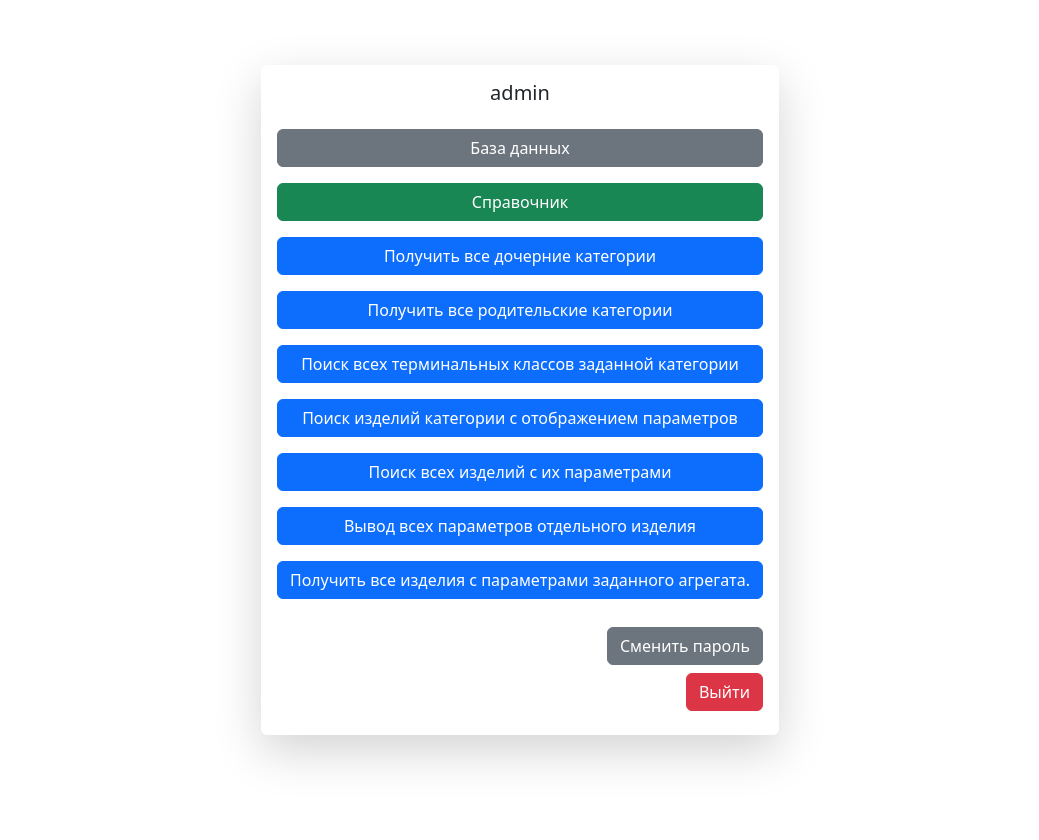
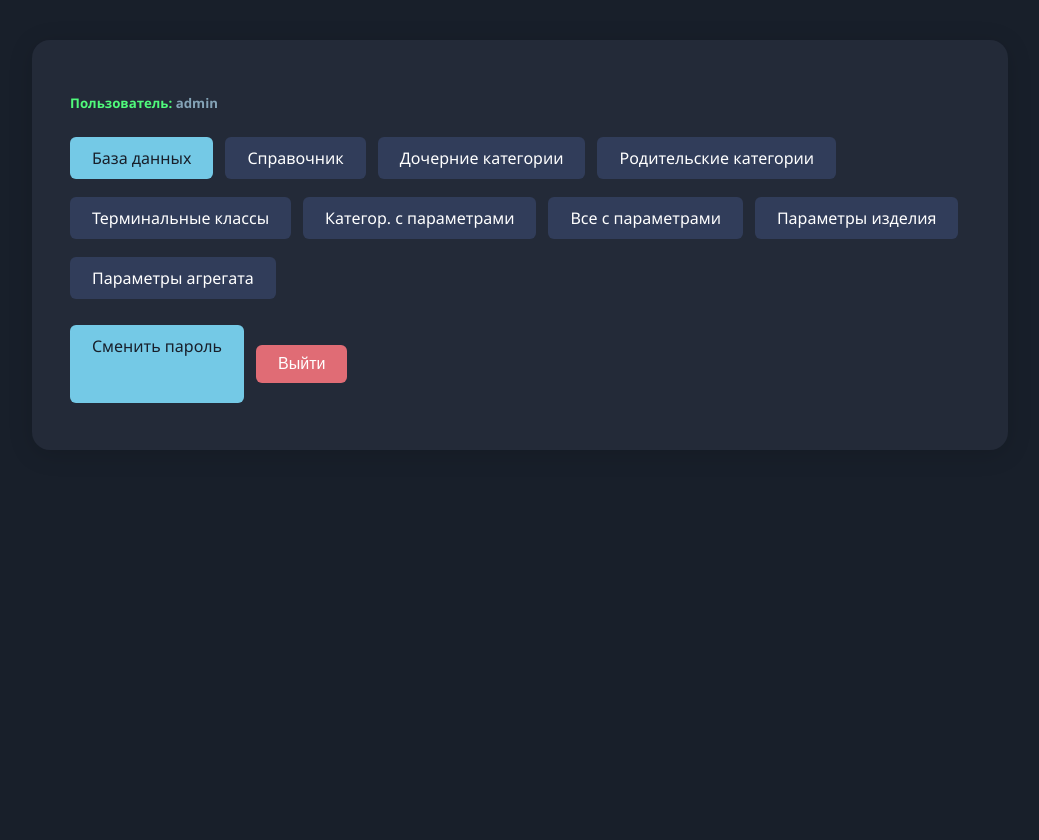
Before and after one commit to vitobrat/msp_course_work, a Django app: page / in a window 1280 px wide. Shown: the whole page, without its empty margins (120-1159 px from the left). Before the commit the page ends 764 px from the top, so only its background shows below. Run offline with Django 5.2, Linux system fonts and the light colour scheme; a user stored in the database is signed in; some libraries are stand-ins or nearby versions.

Commit message:
[feature] new design

```diff
--- a/db_admin/templates/base_with_card.html
+++ b/db_admin/templates/base_with_card.html
@@ -1,11 +1,90 @@
-{% extends "base.html" %}
-
-{% load django_bootstrap5 %}
-
-{% block content %}
-  <div class="card shadow-lg border-0 rounded">
-    <div class="card-body">
-      {% block card_content %}{% endblock %}
+<!DOCTYPE html>
+<html lang="ru">
+<head>
+    <meta charset="UTF-8">
+    <title>{% block title %}Сайт{% endblock %}</title>
+    <style>
+        body {
+            font-family: 'Segoe UI', Roboto, Arial, sans-serif;
+            background: #181f2a;
+            margin: 0; padding: 0;
+            color: #cddddc;
+            min-height: 100vh;
+        }
+        .center-container {
+            max-width: 900px;
+            margin: 40px auto;
+            background: #232a38;
+            border-radius: 18px;
+            box-shadow: 0 4px 24px #00000025;
+            padding: 2rem 2.4rem;
+        }
+        h1, h2, h5 { color: #50fa7b; margin-bottom: 20px; }
+        table {
+            width: 100%;
+            background: #1a1f29;
+            color: #c6d4dc;
+            border-collapse: collapse;
+            border-radius: 12px;
+            overflow: hidden;
+        }
+        th, td {
+            padding: 8px 14px;
+            border-bottom: 1px solid #333849;
+        }
+        th {
+            background: #2d3548;
+            color: #74c9e6;
+            font-weight: bold;
+        }
+        tr:last-child td { border-bottom: none; }
+        tr:nth-child(even) { background: #232a38; }
+        form, ul, .btn-bar { margin: 20px 0;}
+        .btn-custom {
+            display: inline-block;
+            padding: 10px 22px;
+            background: #313d5a;
+            border: none;
+            color: #fff;
+            border-radius: 6px;
+            margin: 3px 0;
+            text-decoration: none;
+            font-size: 1rem;
+            transition: background 0.23s;
+        }
+        .btn-custom:hover { background: #50fa7b; color: #232a38;}
+        .btn-accent { background: #74c9e6; color: #181f2a;}
+        .btn-red { background: #e06c75; }
+        input, select, textarea {
+            background: #232a38;
+            color: #c9dcdf;
+            border: 1px solid #41506a;
+            border-radius: 6px;
+            padding: 7px 11px;
+            margin: 6px 0;
+            width: 95%;
+        }
+        label { color: #74c9e6; }
+        .list-flat li {
+            background: #232a38;
+            border-left: 3px solid #2aa392;
+            padding: 7px 18px;
+            margin: 7px 0;
+            border-radius: 6px;
+            color: #e5ecec;
+        }
+        .card-user { text-align: left; margin-bottom: 22px;}
+        .btn-bar { display: flex; gap: 12px; flex-wrap: wrap;}
+        .text-gray {color: #84a3b7;}
+        .mb-2 {margin-bottom: 12px;}
+        .mb-3 {margin-bottom: 19px;}
+        .mt-3 {margin-top: 18px;}
+        .mt-4 {margin-top: 29px;}
+    </style>
+</head>
+<body>
+    <div class="center-container">
+        {% block card_content %}{% endblock %}
     </div>
-  </div>
-{% endblock %}
+</body>
+</html>
--- a/db_admin/templates/pages/index.html
+++ b/db_admin/templates/pages/index.html
@@ -1,49 +1,34 @@
 {% extends 'base_with_card.html' %}
 
-{% block title %}
-  Dashboard
-{% endblock %}
+{% block title %}Панель управления{% endblock %}
 
 {% block card_content %}
   {% if user.is_authenticated %}
-    <div class="text-center mb-4">
-      <h5 class="card-title mb-2">{{ user.username }}</h5>
+    <div class="card-user">
+      <h5>Пользователь: <span class="text-gray">{{ user.username }}</span></h5>
     </div>
-
-    <div class="d-grid gap-3 mb-4">
-      <a href="{% url 'admin:index' %}" class="btn btn-secondary">База данных</a>
-      <a href="{% url 'django_db_app:classifier' %}" class="btn btn-success">Справочник</a>
-      <a href="{% url 'django_db_app:descendants_by_category' %}" class="btn btn-primary">Получить все
-        дочерние категории</a>
-      <a href="{% url 'django_db_app:parents_by_category' %}" class="btn btn-primary">Получить все
-        родительские категории</a>
-      <a href="{% url 'django_db_app:terminal_categories' %}" class="btn btn-primary">Поиск всех
-        терминальных классов заданной категории</a>
-      <a href="{% url 'django_db_app:products_with_params' %}" class="btn btn-primary">Поиск изделий
-        категории с отображением параметров</a>
-      <a href="{% url 'django_db_app:all_products_with_params' %}" class="btn btn-primary">Поиск всех
-        изделий с их параметрами</a>
-      <a href="{% url 'django_db_app:product_params' %}" class="btn btn-primary">Вывод всех параметров
-        отдельного изделия</a>
-      <a href="{% url 'django_db_app:products_with_aggregate_params' %}" class="btn btn-primary">Получить
-        все изделия с параметрами заданного агрегата.</a>
-
-
+    <div class="btn-bar mb-3">
+      <a href="{% url 'admin:index' %}" class="btn-custom btn-accent">База данных</a>
+      <a href="{% url 'django_db_app:classifier' %}" class="btn-custom">Справочник</a>
+      <a href="{% url 'django_db_app:descendants_by_category' %}" class="btn-custom">Дочерние категории</a>
+      <a href="{% url 'django_db_app:parents_by_category' %}" class="btn-custom">Родительские категории</a>
+      <a href="{% url 'django_db_app:terminal_categories' %}" class="btn-custom">Терминальные классы</a>
+      <a href="{% url 'django_db_app:products_with_params' %}" class="btn-custom">Категор. с параметрами</a>
+      <a href="{% url 'django_db_app:all_products_with_params' %}" class="btn-custom">Все с параметрами</a>
+      <a href="{% url 'django_db_app:product_params' %}" class="btn-custom">Параметры изделия</a>
+      <a href="{% url 'django_db_app:products_with_aggregate_params' %}" class="btn-custom">Параметры агрегата</a>
     </div>
-
-    <br><br><br><br>
-
-    <div class="position-absolute end-0 bottom-0 m-3 d-flex flex-column align-items-end">
-      <a href="{% url 'password_change' %}" class="btn btn-secondary mb-2">Сменить пароль</a>
-      <form method="post" action="{% url 'logout' %}" style="display: inline;">
+    <div class="btn-bar mb-2">
+      <a href="{% url 'password_change' %}" class="btn-custom btn-accent">Сменить пароль</a>
+      <form method="post" action="{% url 'logout' %}" style="display:inline;">
         {% csrf_token %}
-        <button type="submit" class="btn btn-danger mb-2">Выйти</button>
+        <button type="submit" class="btn-custom btn-red">Выйти</button>
       </form>
     </div>
   {% else %}
-    <p class="text-center">Вы не авторизованы</p>
+    <div class="text-center mb-3">Вы не авторизованы</div>
     <div class="text-center">
-      <a href="{% url 'login' %}" class="btn btn-outline-primary">Войти</a>
+      <a href="{% url 'login' %}" class="btn-custom btn-accent">Войти</a>
     </div>
   {% endif %}
 {% endblock %}
```
Also changed, not shown: db_admin/templates/pages/all_products_with_params.html (+9 -12 lines), db_admin/templates/pages/classifier.html (+4 -7 lines), db_admin/templates/pages/descendants_by_category.html (+12 -25 lines), db_admin/templates/pages/parents_by_category.html (+8 -18 lines), db_admin/templates/pages/product_params.html (+9 -14 lines), db_admin/templates/pages/products_with_aggregate_params.html (+7 -12 lines), db_admin/templates/pages/products_with_params.html (+8 -14 lines), db_admin/templates/pages/terminal_categories.html (+8 -14 lines).
